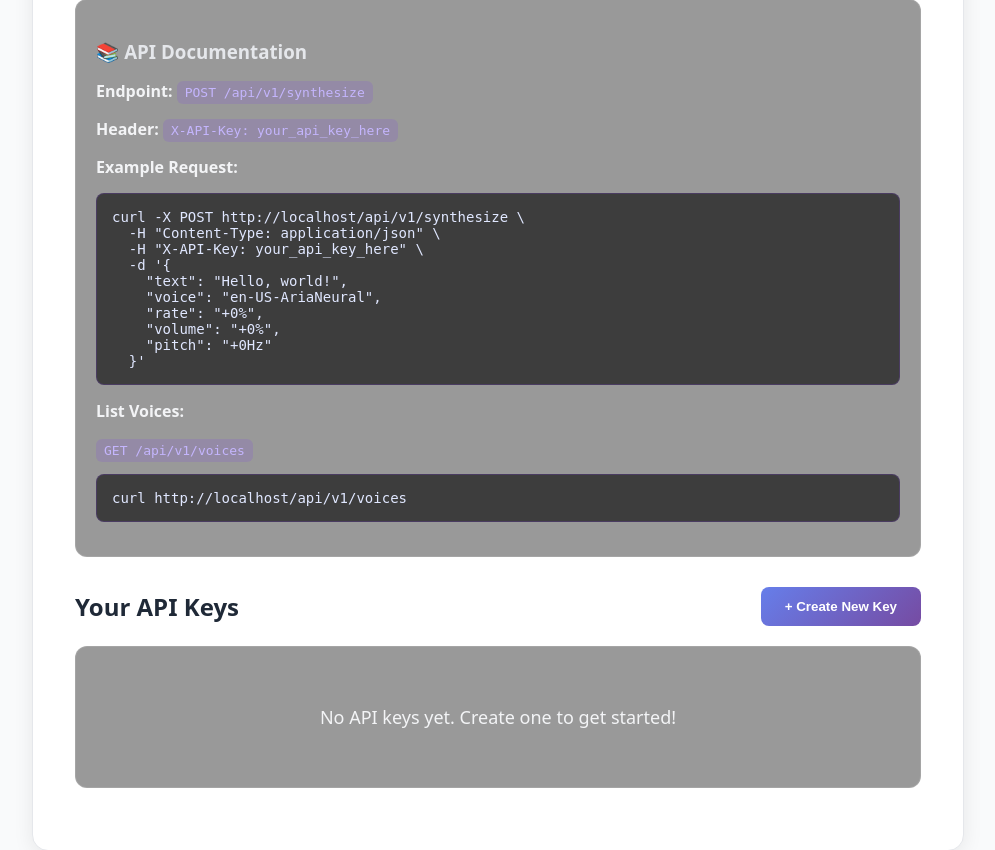
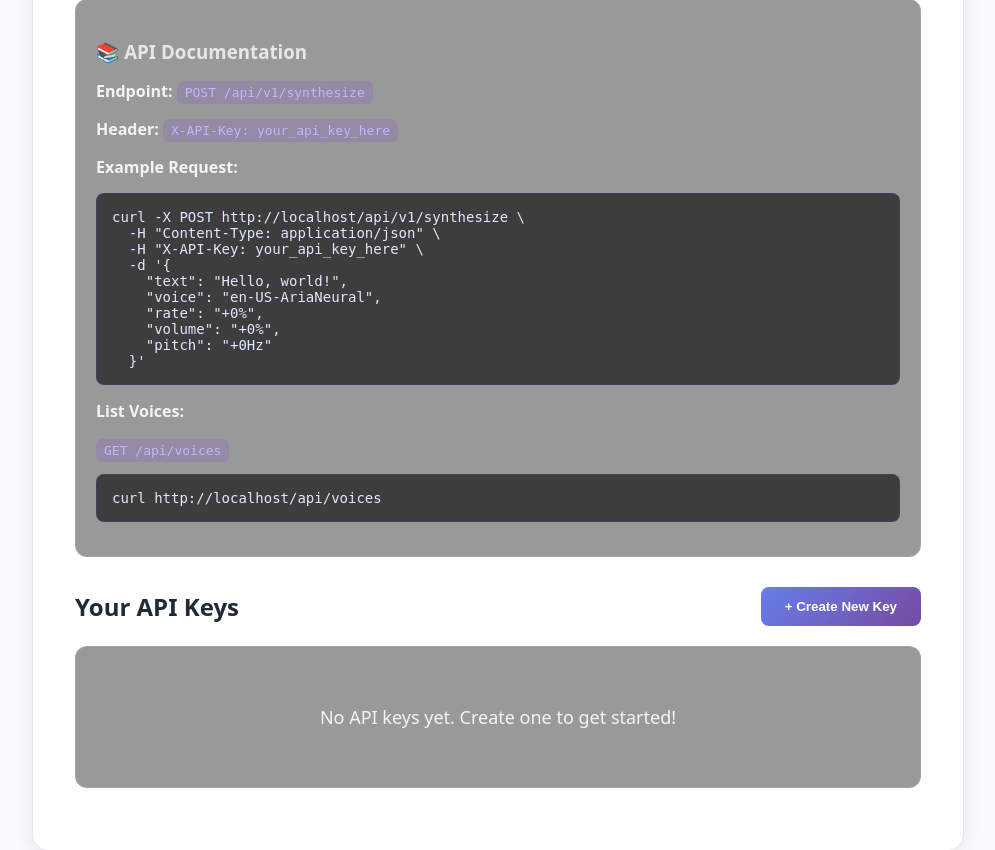
Before and after one commit to Hamza750802/TTS, a Flask app: page /api-keys in a window 1280 px wide. Shown: the part 376-1226 px from the top of the page, without its empty margins (142-1137 px from the left). Run offline with Flask 3, Linux system fonts and the light colour scheme; the visitor is signed in with stand-in values (Sample User, id 1); data that the repository does not hold is empty; some libraries are stand-ins or nearby versions.

Commit message:
Fix API documentation: correct voices endpoint to /api/voices

```diff
--- a/webapp/templates/api_keys.html
+++ b/webapp/templates/api_keys.html
@@ -22,8 +22,8 @@
   }'</pre>
 
         <p style="margin: 15px 0 10px 0; color: #f3f4f6; font-weight: 600;">List Voices:</p>
-        <p style="margin-bottom: 10px; color: #f3f4f6;"><code style="background: rgba(124,58,237,.15); padding: 4px 8px; border-radius: 6px; color: #c4b5fd;">GET /api/v1/voices</code></p>
-        <pre style="background: rgba(0,0,0,.6); padding: 15px; border-radius: 8px; overflow-x: auto; font-size: 14px; color: #e0e7ff; border: 1px solid rgba(124,58,237,.2);">curl {{ request.url_root }}api/v1/voices</pre>
+        <p style="margin-bottom: 10px; color: #f3f4f6;"><code style="background: rgba(124,58,237,.15); padding: 4px 8px; border-radius: 6px; color: #c4b5fd;">GET /api/voices</code></p>
+        <pre style="background: rgba(0,0,0,.6); padding: 15px; border-radius: 8px; overflow-x: auto; font-size: 14px; color: #e0e7ff; border: 1px solid rgba(124,58,237,.2);">curl {{ request.url_root }}api/voices</pre>
     </div>
 
     <div style="display: flex; justify-content: space-between; align-items: center; margin-bottom: 20px;">
```
